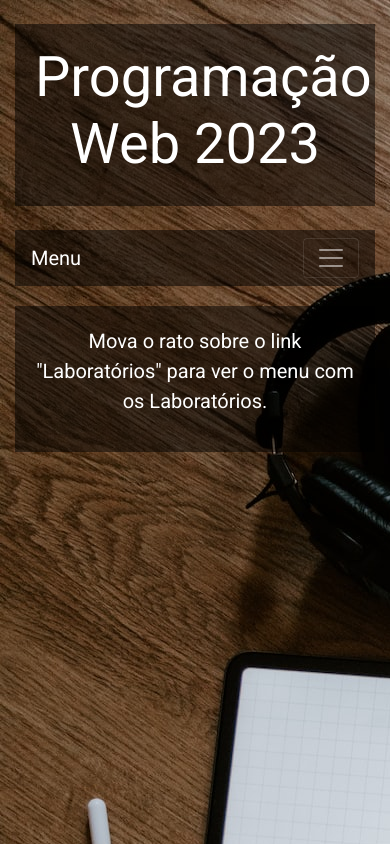
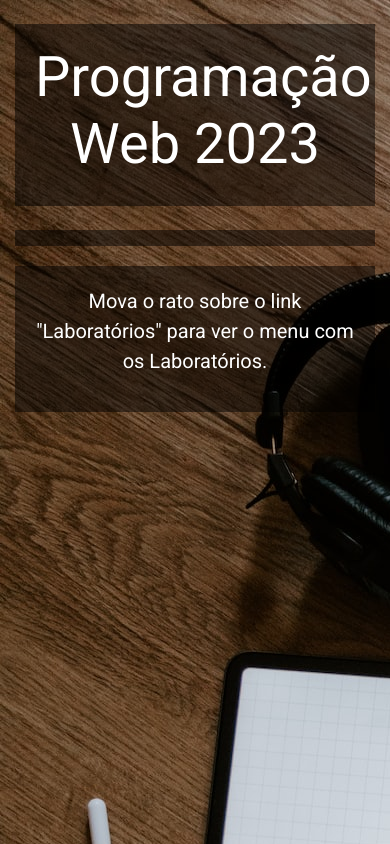
Before and after one commit to betania-sila-22102238/lab4, a plain HTML site: page index.html in a window 390 px wide. Drawn offline with nearby package versions, Linux system fonts and the light colour scheme.

Commit message:
Atualizações

```diff
--- a/index.html
+++ b/index.html
@@ -16,10 +16,6 @@
   </header>
 
   <nav class="navbar navbar-expand-lg navbar-dark">
-    <a class="navbar-brand" href="#">Menu</a>
-    <button class="navbar-toggler" type="button" data-toggle="collapse" data-target="#navbarNav" aria-controls="navbarNav" aria-expanded="false" aria-label="Toggle navigation">
-      <span class="navbar-toggler-icon"></span>
-    </button>
     <div class="collapse navbar-collapse" id="navbarNav">
       <ul class="navbar-nav mr-auto">
         <li class="nav-item dropdown">
```
